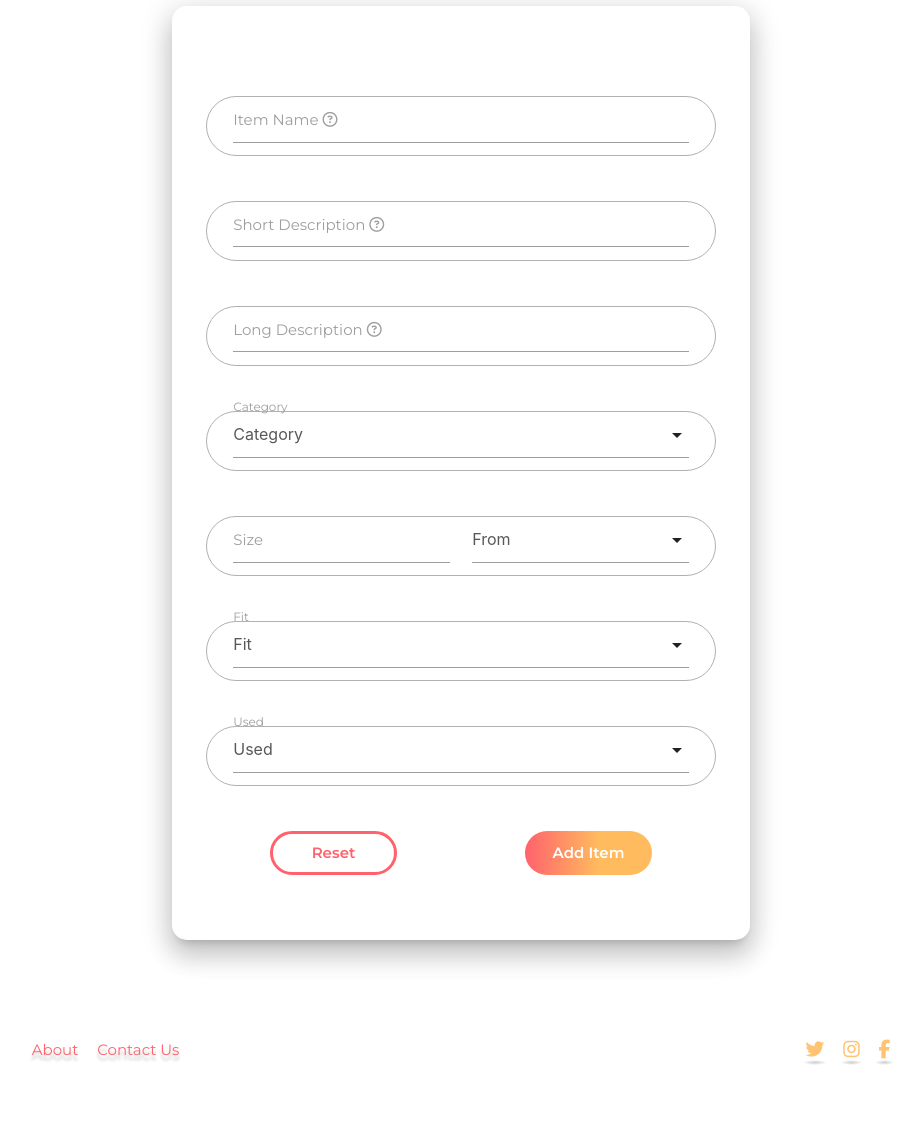
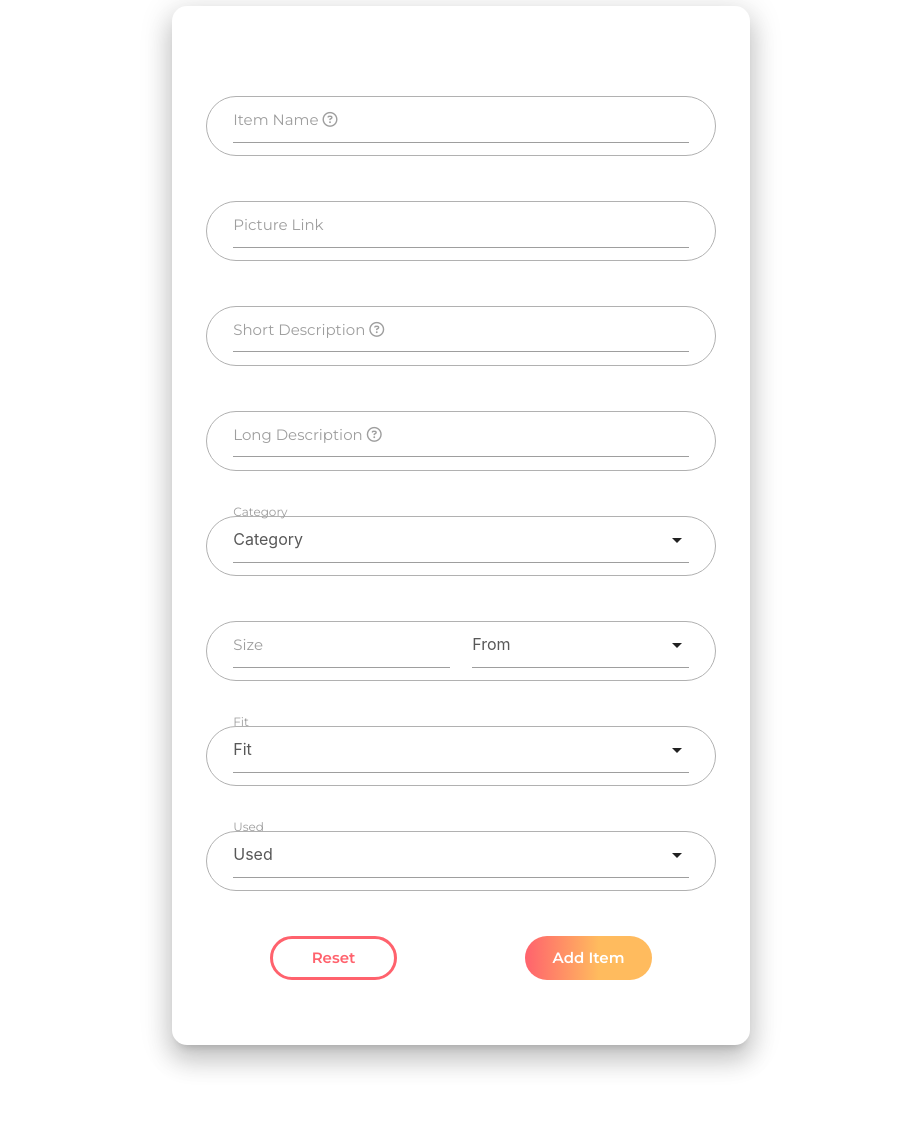
Before and after one commit to PaladinKnightMaster/swap-clothes-app, a Flask app: page /add_item in a window 1280 px wide. Shown: the part 229-1360 px from the top of the page, without its empty margins (179-1102 px from the left). Before the commit the page ends 1293 px from the top, so only its background shows below. Run offline with Flask 2, Linux system fonts and the light colour scheme; data that the repository does not hold is empty; some libraries are stand-ins or nearby versions.

Commit message:
Allow user to add image link when adding item

```diff
--- a/templates/add_item.html
+++ b/templates/add_item.html
@@ -15,7 +15,7 @@
         action="{{ url_for('add_item') }}">
         <div class="card-panel z-depth-4 border-radius-sm">
 
-            <!-- username -->
+            <!-- Item Name -->
             <div class="row input-container">
                 <div class="input-field col s12">
                     <input
@@ -31,6 +31,19 @@
                             class="far fa-question-circle tooltipped"
                             data-position="right"
                             data-tooltip="Between 3-20 characters long"></i>
+                    </label>
+                </div>
+            </div>
+
+            <!-- Item Image -->
+            <div class="row input-container">
+                <div class="input-field col s12">
+                    <input
+                        id="item_image"
+                        name="item_image"
+                        type="text"/>
+                    <label for="item_image">
+                        Picture Link
                     </label>
                 </div>
             </div>
```
